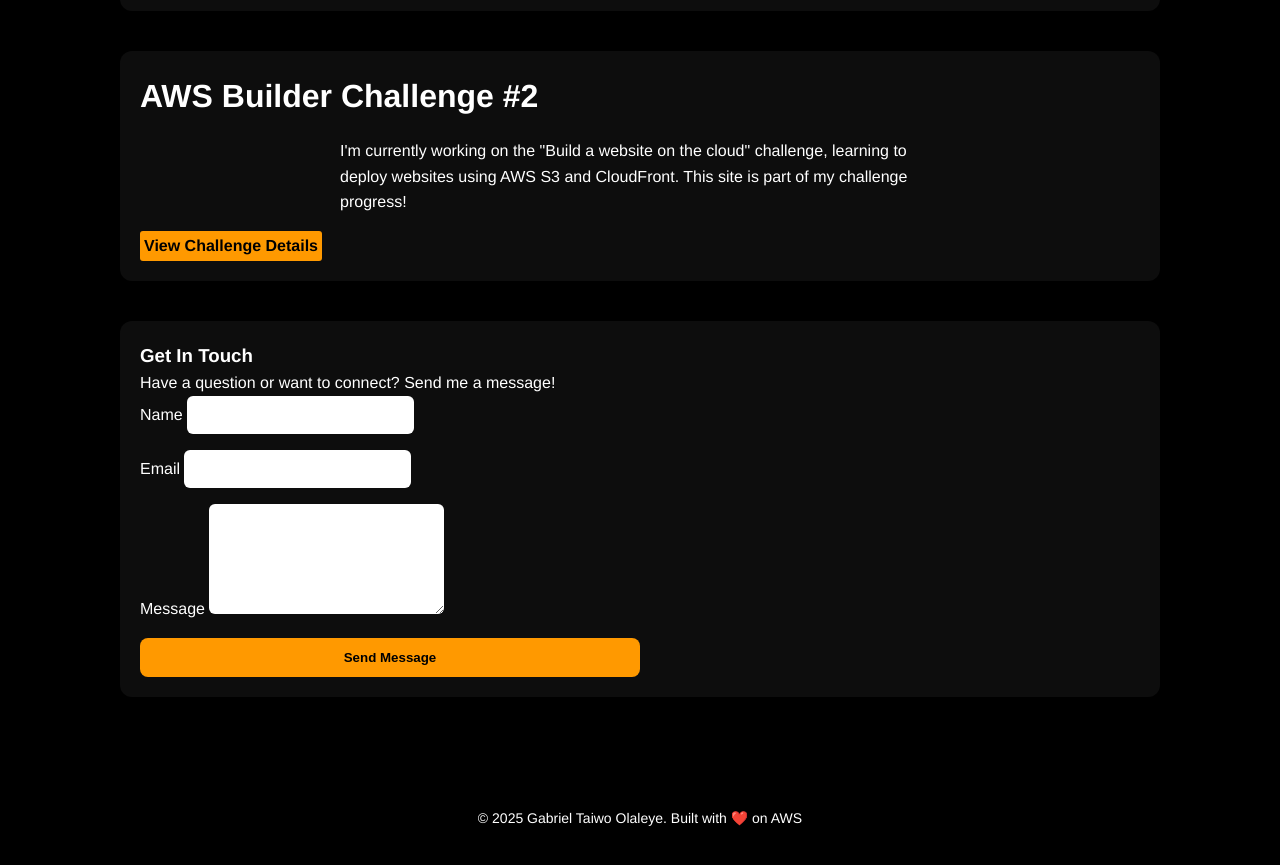
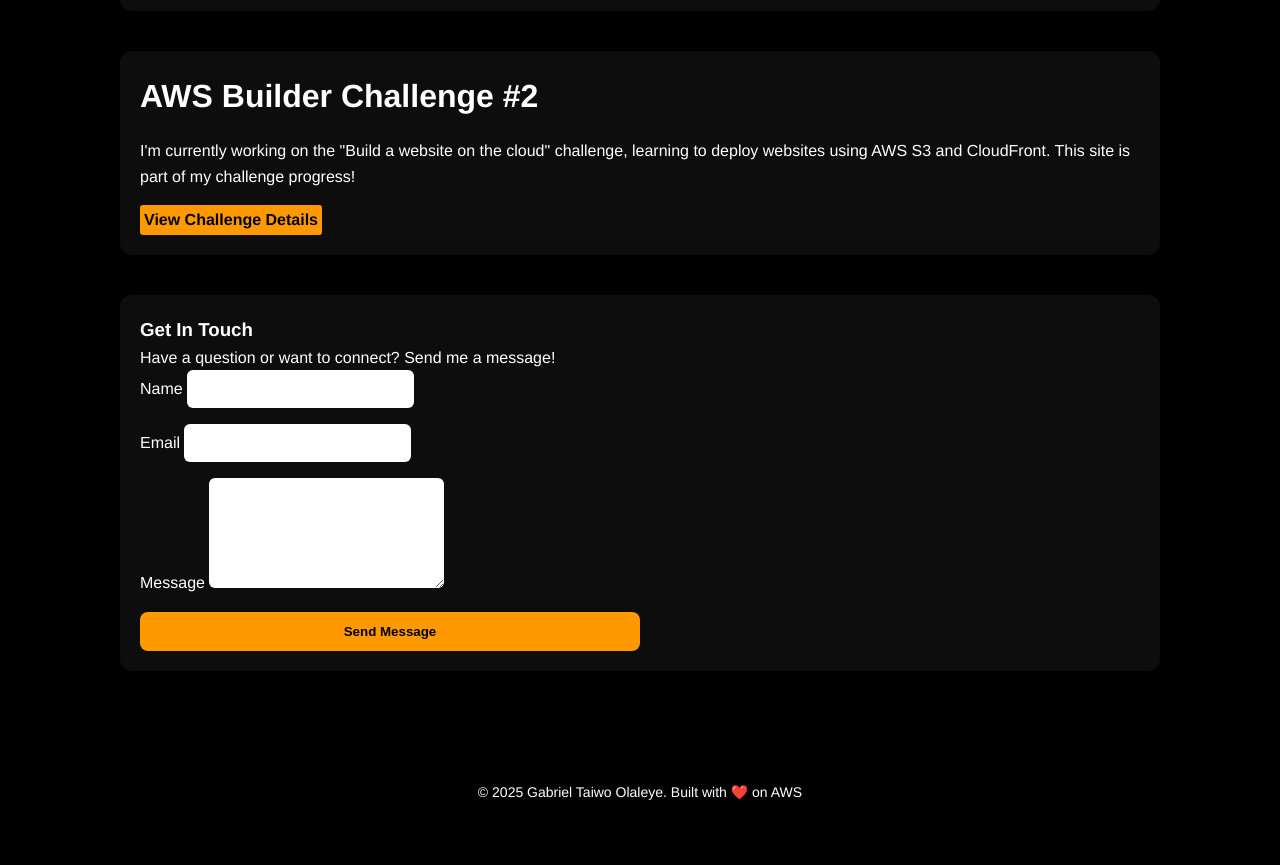
Before and after one commit to Saxangel/my-builder-challenge-website, a plain HTML site: page index.html in a window 1280 px wide. Shown: the part 1160-2025 px from the top of the page. After the commit the page ends 2003 px from the top, so only its background shows below. Drawn offline with Linux system fonts and the light colour scheme; a script that the page names is missing.

Commit message:
Update styles.css

```diff
--- a/styles.css
+++ b/styles.css
@@ -121,7 +121,7 @@ body::before {
 .aws-journey p {
   font-size: 16px;
   margin-bottom: 16px;
-  max-width: 600px;
+  max-width: px;
   margin-left: auto;
   margin-right: auto;
 }
```
